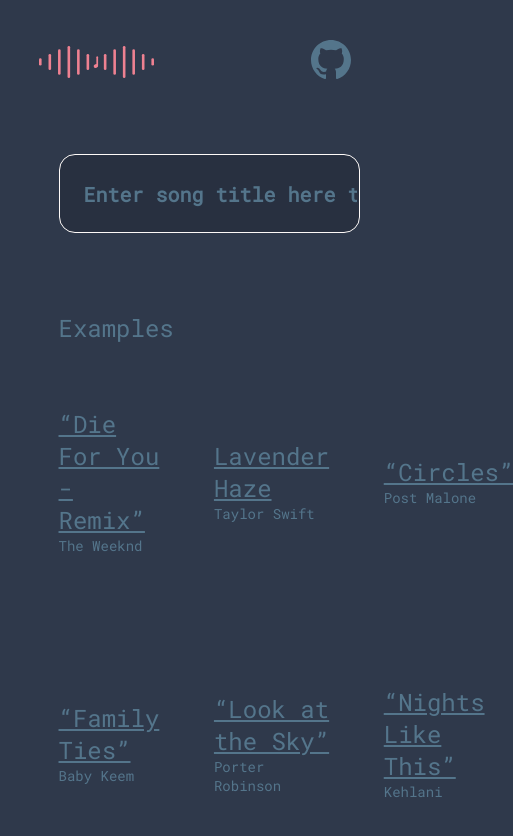
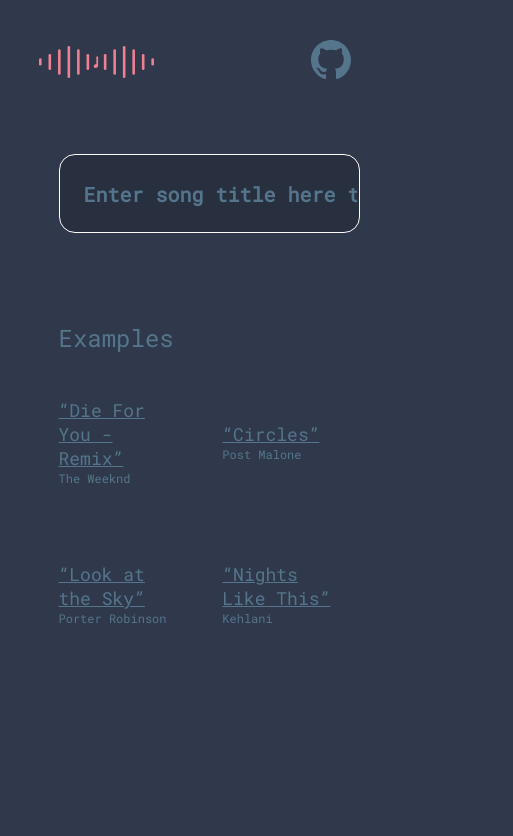
Before and after one commit to Evan-Coulter/Cadence-Companion, a React (Vite) app in the folder frontend/: page / in a window 390 px wide. Shown: the top 836 px of the page, 513 px wide, since content can reach past the window. Built offline with nearby package versions, Linux system fonts and the light colour scheme.

Commit message:
handle examples section responsiveness

```diff
--- a/frontend/package.json
+++ b/frontend/package.json
@@ -13,7 +13,8 @@
     "axios": "^1.4.0",
     "react": "^18.2.0",
     "react-dom": "^18.2.0",
-    "react-loader-spinner": "^5.3.4"
+    "react-loader-spinner": "^5.3.4",
+    "usehooks-ts": "^2.9.1"
   },
   "devDependencies": {
     "@types/react": "^18.0.28",
--- a/frontend/src/Examples/Example.css
+++ b/frontend/src/Examples/Example.css
@@ -24,3 +24,12 @@
   margin: 0;
   padding: 0;
 }
+
+@media (width <= 950px) {
+  .example_title {
+    font-size: 18px;
+  }
+  .example_artist {
+    font-size: 12px;
+  }
+}
--- a/frontend/src/Examples/Examples.css
+++ b/frontend/src/Examples/Examples.css
@@ -28,3 +28,21 @@
   column-gap: 20%;
   row-gap: 50%;
 }
+
+.examples_grid_small_screen {
+  display: grid;
+  grid-template-columns: repeat(2, 1fr);
+  align-items: center;
+  justify-content: space-between;
+  column-gap: 20%;
+  row-gap: 50%;
+}
+
+@media (width <= 950px) {
+  .examples {
+    margin-top: 65px;
+  }
+  .examples_inner {
+    gap: 20px;
+  }
+}
--- a/frontend/src/Examples/index.tsx
+++ b/frontend/src/Examples/index.tsx
@@ -1,3 +1,4 @@
+import { useMediaQuery } from 'usehooks-ts'
 import CCSearchResponse from '../models/CCSearchResponse'
 import Example from './Example'
 import './Examples.css'
@@ -7,6 +8,8 @@
 }
 
 const Examples = ({onClickRecommendation} : Props) => {
+  const matches = useMediaQuery('(min-width: 950px)')
+
   const getSong = (songName: string, artistName: string, spotifyUrl: string, songId: string, imageUrls: string[]) => {
     const song: CCSearchResponse = {
       songId: songId,
@@ -18,21 +21,25 @@
     return song
   }
   const examples: CCSearchResponse[] = [
+    getSong("“Family Ties”", "Baby Keem", "https://open.spotify.com/track/3QFInJAm9eyaho5vBzxInN", "3QFInJAm9eyaho5vBzxInN", ["https://i.scdn.co/image/ab67616d0000b2731bfa23b13d0504fb90c37b39"]),
+    getSong("Lavender Haze", "Taylor Swift", "https://open.spotify.com/track/5jQI2r1RdgtuT8S3iG8zFC", "5jQI2r1RdgtuT8S3iG8zFC", ["https://i.scdn.co/image/ab67616d0000b273bb54dde68cd23e2a268ae0f5"]),
     getSong("“Die For You - Remix”", "The Weeknd", "https://open.spotify.com/track/7oDd86yk8itslrA9HRP2ki", "7oDd86yk8itslrA9HRP2ki", ["https://i.scdn.co/image/ab67616d0000b2738de12a274f6e1df6634f57ec"]),
-    getSong("Lavender Haze", "Taylor Swift", "https://open.spotify.com/track/5jQI2r1RdgtuT8S3iG8zFC", "5jQI2r1RdgtuT8S3iG8zFC", ["https://i.scdn.co/image/ab67616d0000b273bb54dde68cd23e2a268ae0f5"]),
     getSong("“Circles”", "Post Malone", "https://open.spotify.com/track/21jGcNKet2qwijlDFuPiPb", "21jGcNKet2qwijlDFuPiPb", ["https://i.scdn.co/image/ab67616d0000b2739478c87599550dd73bfa7e02"]),
-    getSong("“Family Ties”", "Baby Keem", "https://open.spotify.com/track/3QFInJAm9eyaho5vBzxInN", "3QFInJAm9eyaho5vBzxInN", ["https://i.scdn.co/image/ab67616d0000b2731bfa23b13d0504fb90c37b39"]),
     getSong("“Look at the Sky”", "Porter Robinson", "https://open.spotify.com/track/5lXNcc8QeM9KpAWNHAL0iS", "5lXNcc8QeM9KpAWNHAL0iS", ["https://i.scdn.co/image/ab67616d0000b2737d6ac8b4a84ad4b342050d87"]),
     getSong("“Nights Like This”", "Kehlani", "https://open.spotify.com/track/6ZRuF2n1CQxyxxAAWsKJOy", "6ZRuF2n1CQxyxxAAWsKJOy", ["https://i.scdn.co/image/ab67616d0000b273cccb973e9ff7440fbaf8485e"])
   ]
+
 
   return (
   <section className='examples'>
     <div className='examples_inner'>
       <p className="examples_header">Examples</p>
-      <div className='examples_grid'>
+      {matches && <div className='examples_grid'>
         {examples.map((example)=><Example key={example.songId} song={example} onClickRecommendation={onClickRecommendation}/>)}
-      </div>
+      </div>}
+      {!matches && <div className='examples_grid_small_screen'>
+        {examples.splice(2).map((example)=><Example key={example.songId} song={example} onClickRecommendation={onClickRecommendation}/>)}
+      </div>}
     </div>
   </section>)
 }
```
Also changed, not shown: 1 other file (tests, documents, lock files or other folders).
